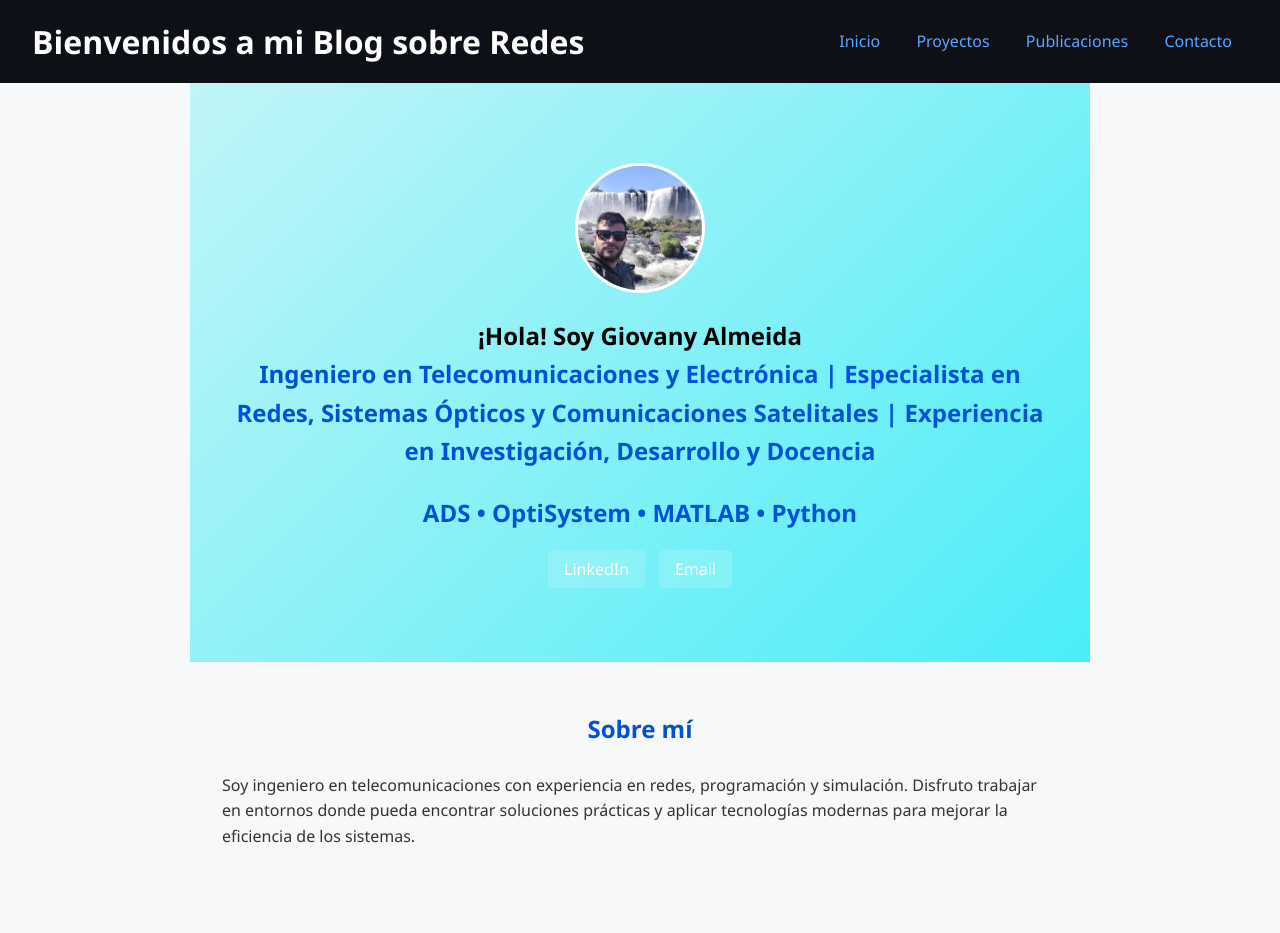
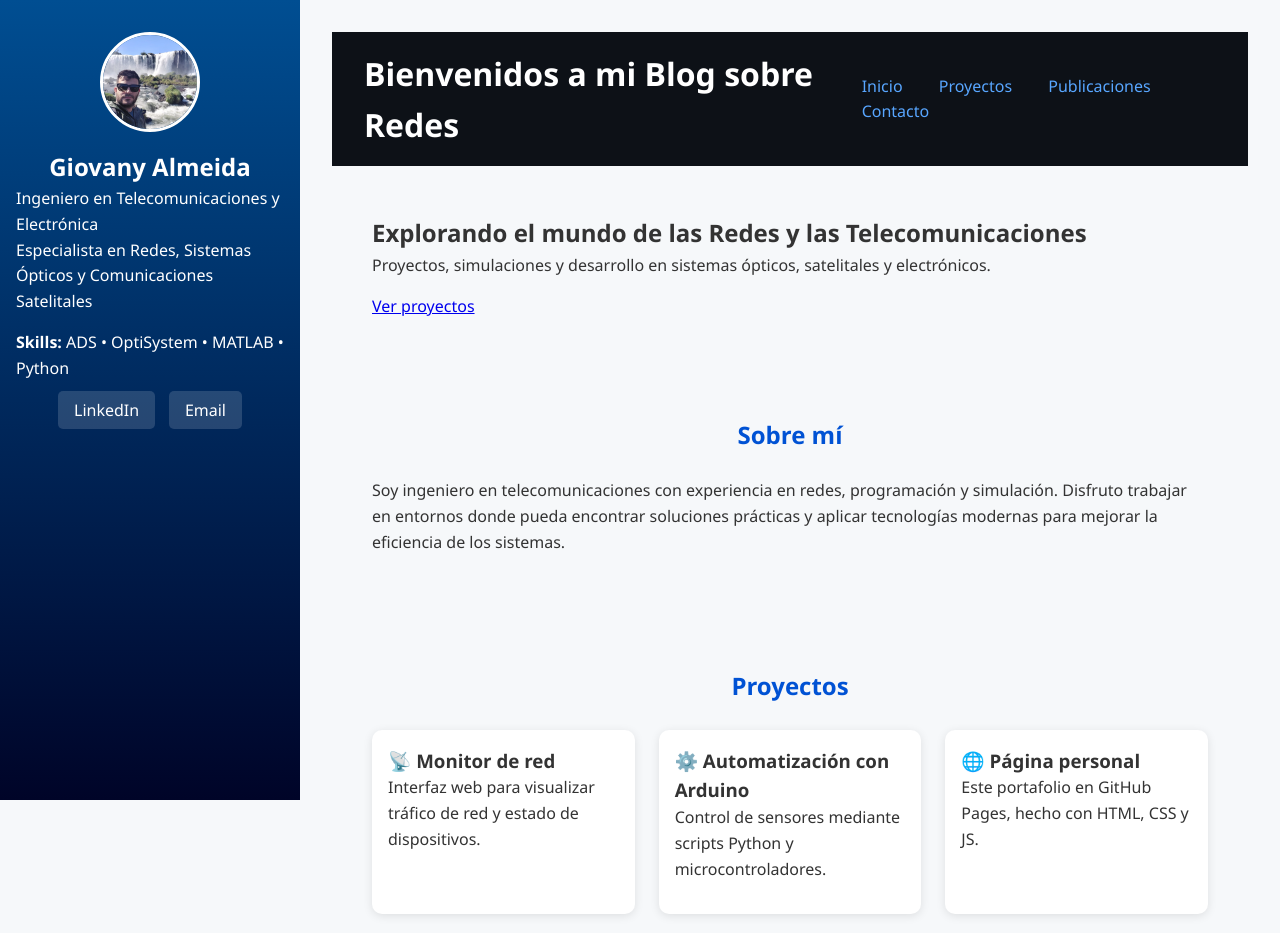
Before and after one commit to giovanyserra/giovanyserra.github.io, a plain HTML site: page index.html in a window 1280 px wide. Shown: the top 933 px of the page. Drawn offline with Linux system fonts and the light colour scheme.

Commit message:
nueva version

```diff
--- a/index.html
+++ b/index.html
@@ -11,7 +11,24 @@
 
 <!--Inicio cuerpo pagina-->
 <body>
-  <header> <!--Cabecera-->
+  <!-- Panel lateral fijo -->
+  <aside id="sidebar">
+    <img src="Images/Profile.jpeg" alt="Foto de Giovany" class="profile-pic">
+    <h1>Giovany Almeida</h1>
+    <p>
+      Ingeniero en Telecomunicaciones y Electrónica <br>
+      Especialista en Redes, Sistemas Ópticos y Comunicaciones Satelitales
+    </p>
+    <p><strong>Skills:</strong> ADS • OptiSystem • MATLAB • Python</p>
+    <div class="social-links">
+      <a href="https://www.linkedin.com/in/giovanyserra/" target="_blank">LinkedIn</a>
+      <a href="mailto:giovanyserra@gmail.com">Email</a>
+    </div>
+  </aside>
+
+  <!-- Contenido principal -->
+  <main>
+    <header>
       <h1>Bienvenidos a mi Blog sobre Redes</h1>
       <nav>
         <a href="#inicio">Inicio</a>
@@ -21,21 +38,14 @@
       </nav>
     </header>
 
+    <!-- NUEVO HERO -->
     <section id="hero">
-    <!--<h2></h2>-->
       <div class="hero-content">
-      <img src="Images/Profile.jpeg" alt="Foto de Giovany" class="profile-pic">
-      <h1>¡Hola! Soy Giovany Almeida</h1>
-      <h2>
-        Ingeniero en Telecomunicaciones y Electrónica | Especialista en Redes, Sistemas Ópticos y Comunicaciones Satelitales | Experiencia en Investigación, Desarrollo y Docencia
-      </h2>
-      <h2>
-        ADS • OptiSystem • MATLAB • Python
-      </h2>
-      <div class="social-links">
-        <a href="https://www.linkedin.com/in/giovanyserra/" target="_blank"> LinkedIn</a>
-        <a href="mailto:giovanyserra@gmail.com"> Email</a>
-      </div>
+        <h1>Explorando el mundo de las Redes y las Telecomunicaciones</h1>
+        <p>
+          Proyectos, simulaciones y desarrollo en sistemas ópticos, satelitales y electrónicos.
+        </p>
+        <a href="#proyectos" class="btn-hero">Ver proyectos</a>
       </div>
     </section>
 
@@ -76,7 +86,9 @@
     <footer>
       <p>© 2025 Network Blog - Giovany Almeida Serra — Creado en GitHub Pages</p>
     </footer>
+  </main>
 
   <script src="script.js"></script>
 </body>
+
 </html>
--- a/style.css
+++ b/style.css
@@ -1,3 +1,4 @@
+/* --- Reset y base --- */
 * {
   box-sizing: border-box;
   margin: 0;
@@ -10,6 +11,51 @@ body {
   color: #333;
   background: #f6f8fa;
   line-height: 1.6;
+  display: flex;
+  flex-direction: row;
+  min-height: 100vh;
+}
+
+/* --- Layout general --- */
+.layout {
+  display: flex;
+  flex-direction: row;
+  min-height: 100vh;
+}
+
+/* Panel lateral fijo */
+#sidebar {
+  background: linear-gradient(180deg, #004e92, #000428);
+  color: white;
+  width: 300px;
+  padding: 2em 1em;
+  position: fixed;
+  top: 0;
+  left: 0;
+  bottom: 0;
+  overflow-y: auto;
+  display: flex;
+  flex-direction: column;
+  align-items: center;
+}
+
+#sidebar .profile-pic {
+  width: 100px;               /* ancho más chico */
+  height: 100px;              /* mantiene proporción */
+  border-radius: 50%;         /* forma circular */
+  border: 3px solid #ffffff;  /* borde blanco */
+  object-fit: cover;          /* recorta sin deformar */
+  aspect-ratio: 1 / 1;        /* garantiza proporción 1:1 (nuevo estándar CSS) */
+  display: block;
+  margin: 0 auto 1em auto;    /* centra horizontalmente */
+}
+
+/* Contenido principal */
+main {
+  margin-left: 300px;
+  padding: 2em;
+  flex: 1;
+  overflow-x: hidden;
 }
 
 /* --- Header --- */
@@ -39,23 +85,6 @@ nav a {
 
 nav a:hover {
   text-decoration: underline;
-}
-
-/* --- Hero section --- */
-#hero {
-  text-align: center;
-  padding: 5em 2em;
-  background: linear-gradient(135deg, #c1f5f7, #4bedf8);
-  color: black;
-}
-
-#hero .profile-pic {
-  width: 130px;
-  height: 130px;
-  border-radius: 50%;
-  object-fit: cover;   /* recorta la imagen para llenar el contenedor sin deformarla */
-  border: 3px solid white;
-  margin-bottom: 1em;
 }
 
 .social-links a {
```
Lines whose indentation alone changed are shown as unchanged.
